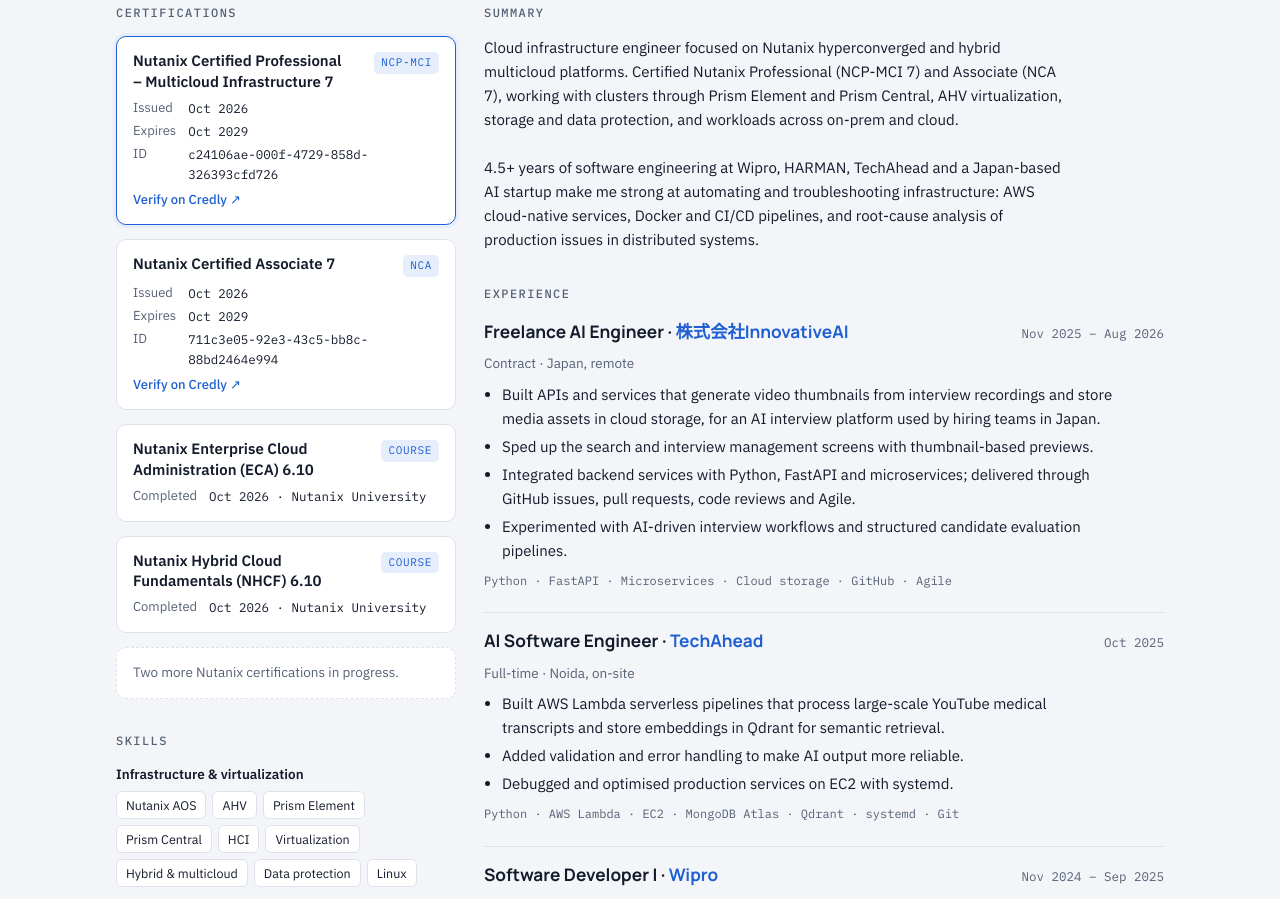
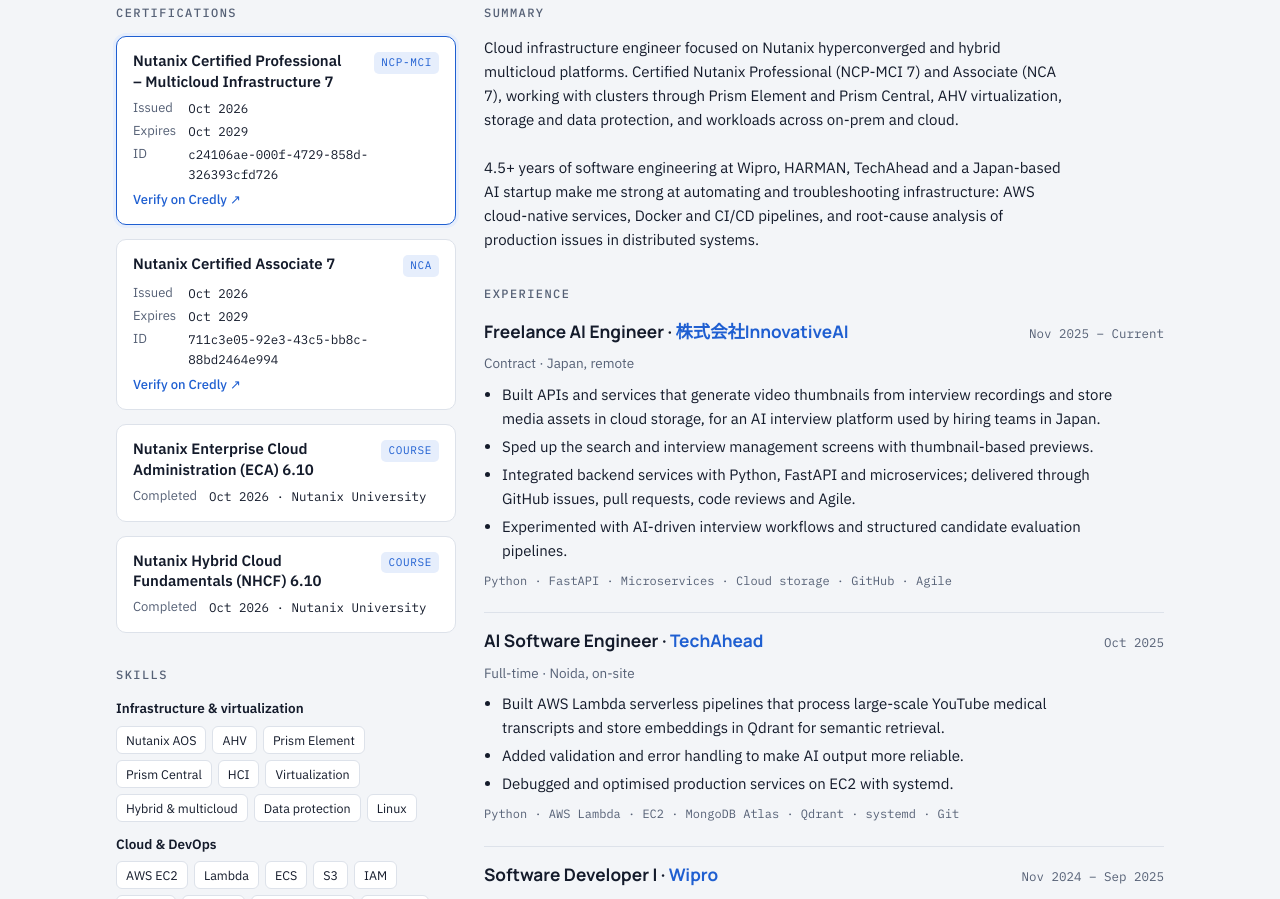
Before and after one commit to Rishabhtripathi1209/Rishabhtripathi1209.github.io, a plain HTML site: page index.html in a window 1280 px wide. Shown: the part 360-1259 px from the top of the page. Drawn offline with Linux system fonts and the light colour scheme.

Commit message:
Modify job duration and remove certification notice
Updated job duration for Freelance AI Engineer position and removed pending certifications message.

```diff
--- a/index.html
+++ b/index.html
@@ -234,7 +234,7 @@ footer { color: var(--muted); font-size: 13px; border-top: 1px solid var(--line)
           <dl><dt>Completed</dt><dd>Oct 2026 · Nutanix University</dd></dl>
         </article>
 
-        <div class="cert pending">Two more Nutanix certifications in progress.</div>
+
       </section>
 
       <section aria-labelledby="h-skills">
@@ -310,7 +310,7 @@ footer { color: var(--muted); font-size: 13px; border-top: 1px solid var(--line)
         <article class="job">
           <div class="job-head">
             <h3>Freelance AI Engineer · <span class="org">株式会社InnovativeAI</span></h3>
-            <span class="when">Nov 2025 – Aug 2026</span>
+            <span class="when">Nov 2025 – Current </span>
           </div>
           <div class="where">Contract · Japan, remote</div>
           <ul>
```
